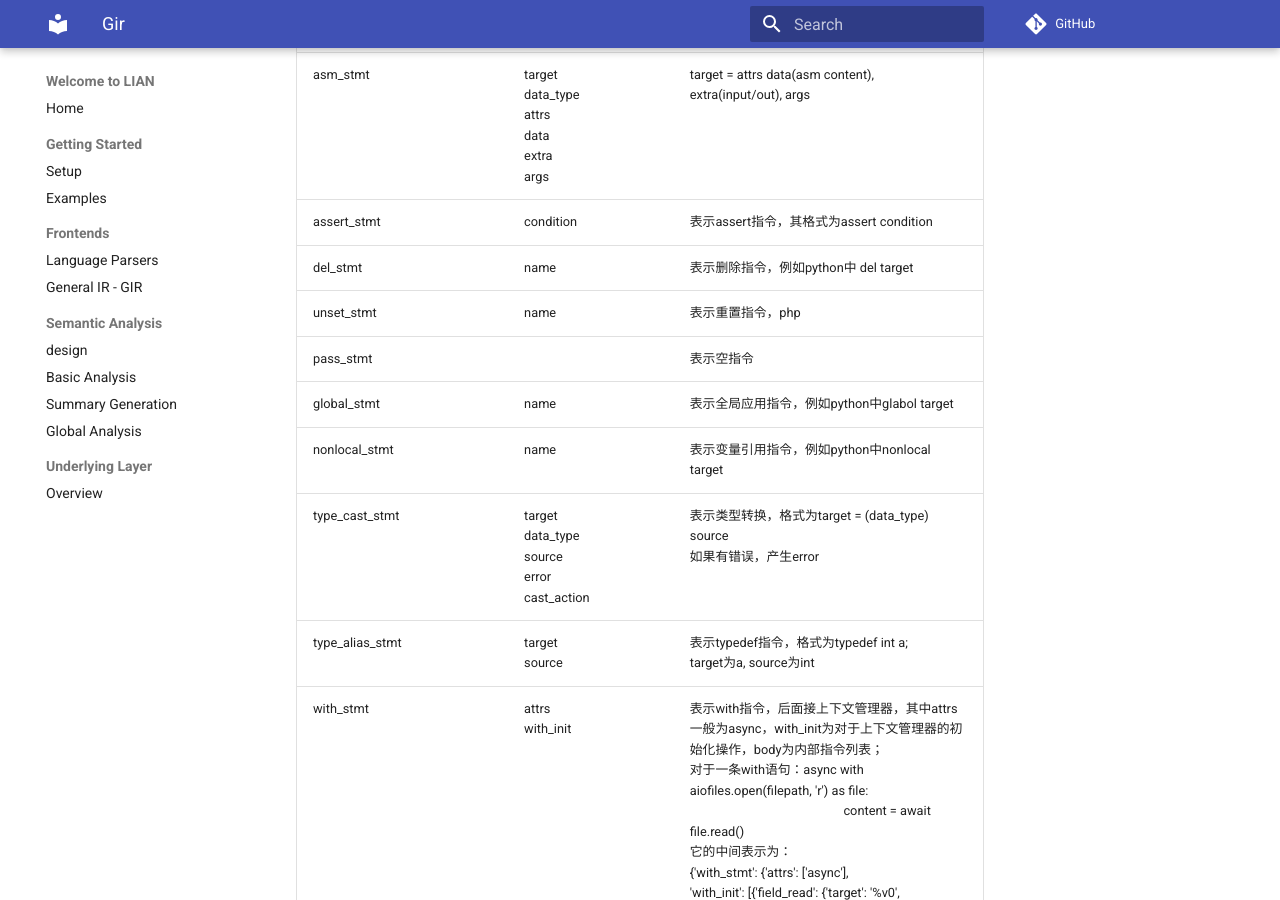
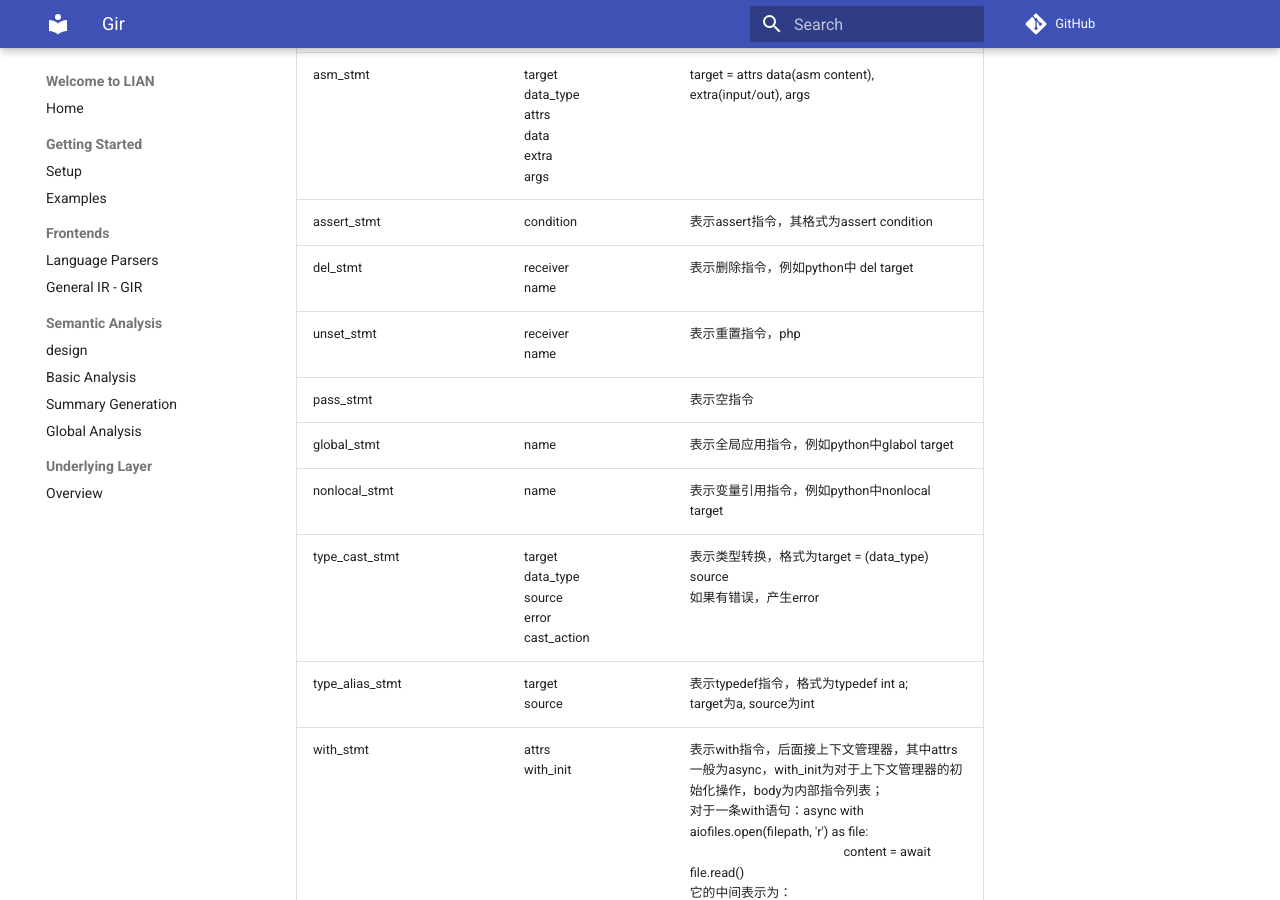
Before and after one commit to yang-guangliang/lian, an MkDocs documentation site: the page built from docs/zh/gir.md, in a window 1280 px wide and 900 px high, scrolled down 6649 px. Built offline with MkDocs 1.6.1 and Material for MkDocs 9.7.7, drawn with Linux system fonts in a browser that asks for light colours; comment, search, counter and statistics services are not loaded.

Commit message:
update docs/zh/gir.md.
Signed-off-by: 杨广亮 <yanggl@fudan.edu.cn>

```diff
--- a/docs/zh/gir.md
+++ b/docs/zh/gir.md
@@ -45,8 +45,8 @@
 | label_stmt                    | name                                                         | 表示label指令                                                |
 | asm_stmt                      | target<br>data_type<br>attrs<br>data<br>extra<br>args        | target = attrs data(asm content), extra(input/out), args     |
 | assert_stmt                   | condition                                                    | 表示assert指令，其格式为assert condition                     |
-| del_stmt                      | name                                                         | 表示删除指令，例如python中 del target                        |
-| unset_stmt                    | name                                                         | 表示重置指令，php                                            |
+| del_stmt                      | receiver<br>name                                             | 表示删除指令，例如python中 del target                        |
+| unset_stmt                    | receiver<br>name                                             | 表示重置指令，php                                            |
 | pass_stmt                     |                                                              | 表示空指令                                                   |
 | global_stmt                   | name                                                         | 表示全局应用指令，例如python中glabol target                  |
 | nonlocal_stmt                 | name                                                         | 表示变量引用指令，例如python中nonlocal target                |
```
